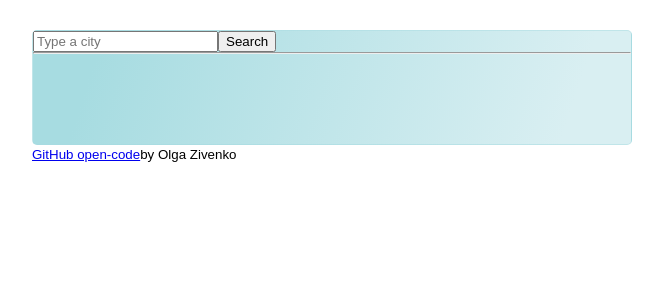
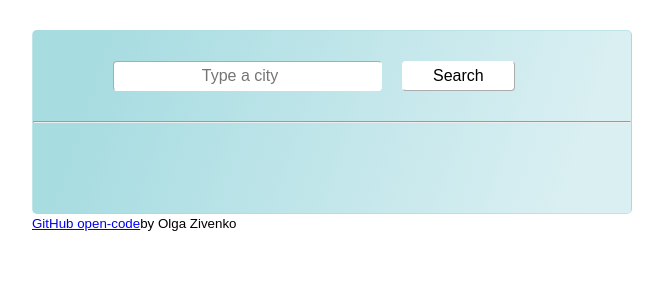
Before and after one commit to Olga-Zivenko/weather-react, a React (Create React App) app: page / in a window 1280 px wide. Shown: the top 300 px of the page, without its empty margins (308-971 px from the left). Built offline with nearby package versions, Linux system fonts and the light colour scheme.

Commit message:
tried to do better

```diff
--- a/src/App.css
+++ b/src/App.css
@@ -18,56 +18,63 @@
   );
 }
 .search-form {
-  margin: 10px 30px 10px 30px;
+  margin: 30px 80px ;
   padding: 0px 0px;
 }
-.search-buttom {
-  margin-left: 0px;
-}
-.currentButton,
-.searchButtom {
+
+.searchinput{
+ padding:5px 30px 5px  30px;
   border-width: 1px;
   border-radius: 4px;
+  border-color: white;
   background-color: white;
+ text-align: center;
+ font-size: 16px;
+}
+.searchButton {
+  padding:5px 30px 5px  30px;
+  border-width: 1px;
+  border-radius: 4px;
+  border-color: white;
+  background-color: white;
+  margin: 0 20px;
+  font-size: 16px;
 }
 
-.App .overview {
-  margin: 0px 30px;
-}
-.App li {
+ li {
   list-style: none;
-  margin: 0;
-  padding: 0;
+
 }
 .App li:first-letter {
   text-transform: capitalize;
 }
-.App ul {
-  margin: 0;
-  padding: 0;
+
+ .headCity {
+  font-size: 40px;
+  font-weight: bold;
+  margin: 0 40px;
+  text-transform: capitalize;
 }
-.App .headCity {
-  font-size: 25px;
+.temperature {
+  font-size: 45px;
   font-weight: bold;
 }
-.App .sky {
-  margin: 0 30px;
+.sky {
+  margin: 0 40px;
   font-size: 35px;
   font-weight: bold;
 }
 .App .sky img {
-  height: 64px;
-  width: 64px;
+  height: 84px;
+  width: 84px;
 }
 
-.App.card-text {
-  font-size: 20px;
-}
+
 .App hr {
   margin: 0;
 }
 
-.App .units {
+.units {
   font-size: 14px;
   position: relative;
   top: -13px;
--- a/src/Search.js
+++ b/src/Search.js
@@ -5,11 +5,12 @@ import axios from "axios";
 export default function Search() {
   const [city, setCity] = useState("");
   const [loaded, setLoaded] = useState(false);
-  let [weather, setWeather] = useState({});
+  let [weather, setWeather] = useState("");
 
   function showWeather(response) {
     setLoaded(true);
     setWeather({
+        city: response.data.name,
       temperature: response.data.main.temp,
       description: response.data.weather[0].main,
       humidity: response.data.main.humidity,
@@ -29,40 +30,40 @@ export default function Search() {
   function updateCity(event) {
     setCity(event.target.value);
   }
+
   let form = (
-    <form onSubmit={handleSearch}>
-      <input type="search" placeholder="Type a city" onChange={updateCity} />
-      <input type="submit" value="Search" />
+    <form className="search-form"
+    onSubmit={handleSearch}>
+      <input type="search" placeholder="Type a city" onChange={updateCity} className="searchinput" />
+      <input type="submit" value="Search" className="searchButton"  />
     </form>
   );
+
   if (loaded) {
     return (
       <div>
         {form}
-        <ul>
-            <li className="headcity">${city}</li>
-            <li className="description">{weather.description}</li>
-        </ul>
-          <div className="row">
-            <div className="col-6">
-              <div className="sky">
-              <img src={weather.icon} alt="Weather icon" width="42" />
-                  <span className="float-left">
-                  <span className="temperature">{Math.round(weather.temperature)}</span>
-                  <span className="units">°C</span>
-                </span>
-              </div>
-            </div>
-            <div className="col-6">
-              <ul>
-                <li>Humidity: {weather.humidity}%</li>
-                <li>Wind: {Math.round(weather.wind)} km/h</li>
-              </ul>
-            </div>
+         <ul>
+        <div className="row">
+    <div className="col-md-6">
+          <li className="headCity">{weather.city}</li>
+        <li className="sky">
+            <img src={weather.icon} alt="weather icon" width="70px"/>
+          </li>
+          </div>
+    <div className="col-md-6">
+          <li className="temperature">{Math.round(weather.temperature)}°C</li>
+          <div className="weatherInfo">
+            <li>Wind: {Math.round(weather.wind)} km/h</li>
+          <li>Humidity: {Math.round(weather.humidity)} %</li>
+          <li className="Description">{weather.description}</li>
+         </div>
           </div>
           </div>
+        </ul>
+                   </div>
                    );
   } else {
-    return form;
+
+    return form;}
   }
-}
```
